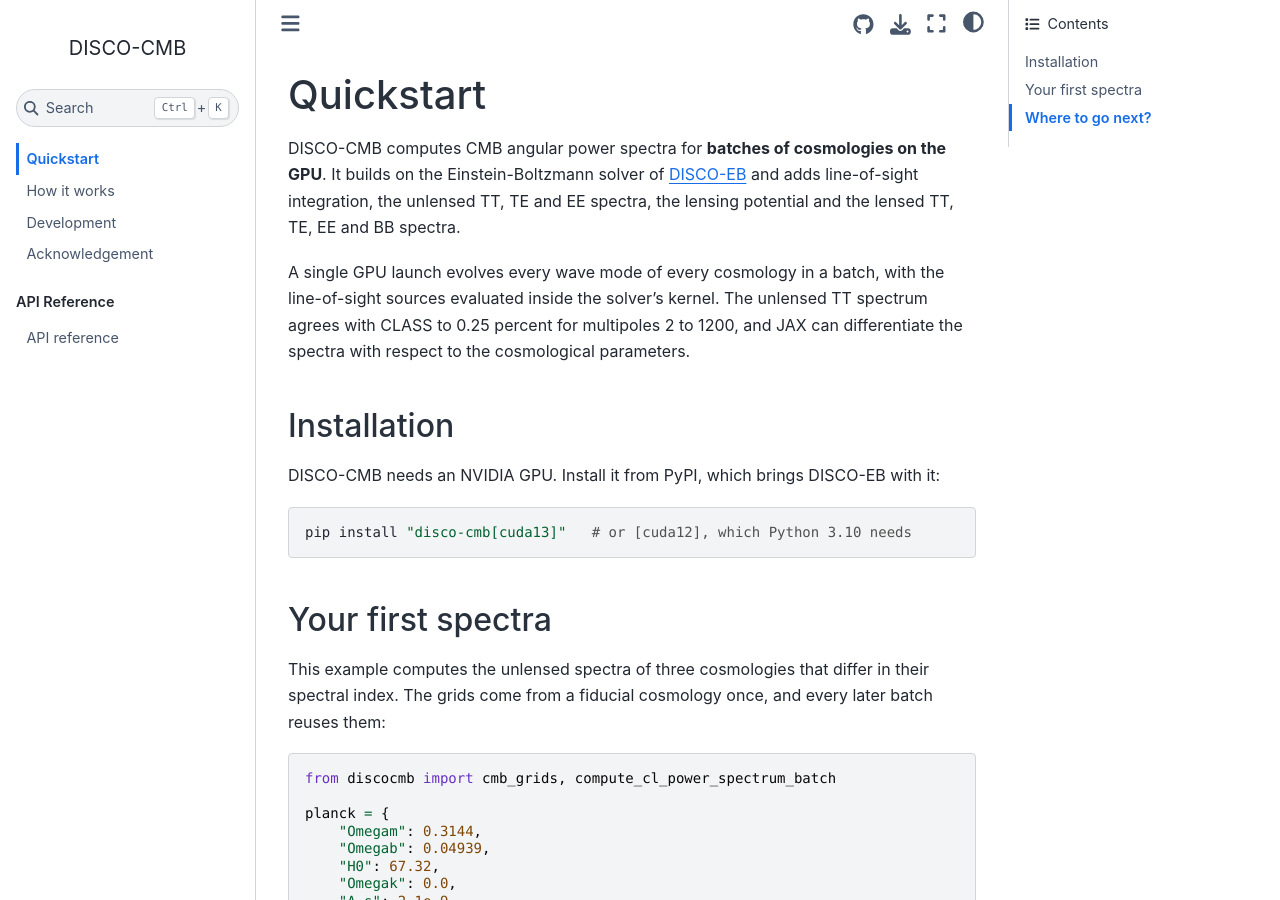
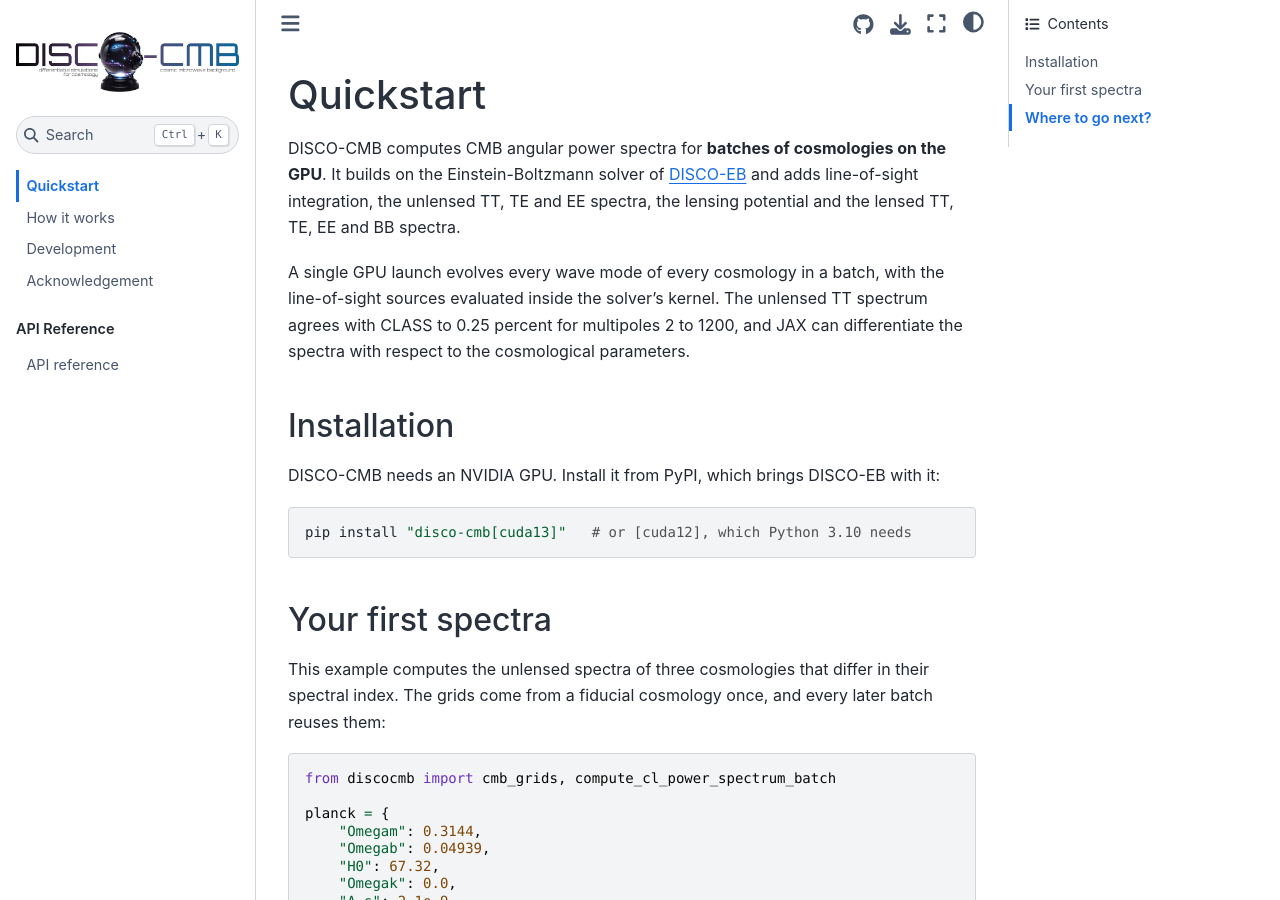
Before and after one commit to cosmo-sims/DISCO-CMB, a Sphinx documentation site: the page built from docs/index.md, in a window 1280 px wide and 900 px high. Built offline with Sphinx 7.4.7 and the Sphinx Book theme 1.1.4, drawn with Linux system fonts in a browser that asks for light colours.

Commit message:
docs: add the DISCO-CMB logo
Show the logo centred above the README title and in the docs sidebar
through html_logo, as modax does. The PNG is the original scaled to
1600 px wide.

```diff
--- a/README.md
+++ b/README.md
@@ -1,3 +1,7 @@
+<p align="center">
+  <img alt="DISCO-CMB logo" src="docs/assets/disco-cmb.png" width="480">
+</p>
+
 <h1 align="center">DISCO-CMB</h1>
 
 <!--
--- a/docs/conf.py
+++ b/docs/conf.py
@@ -54,6 +54,7 @@ intersphinx_mapping = {
 
 html_theme = "sphinx_book_theme"
 html_title = "DISCO-CMB"
+html_logo = "assets/disco-cmb.png"
 html_static_path: list[str] = []
 html_theme_options = {
     "repository_url": "https://github.com/cosmo-sims/DISCO-CMB",
```
Also changed, not shown: docs/assets/disco-cmb.png (added).
